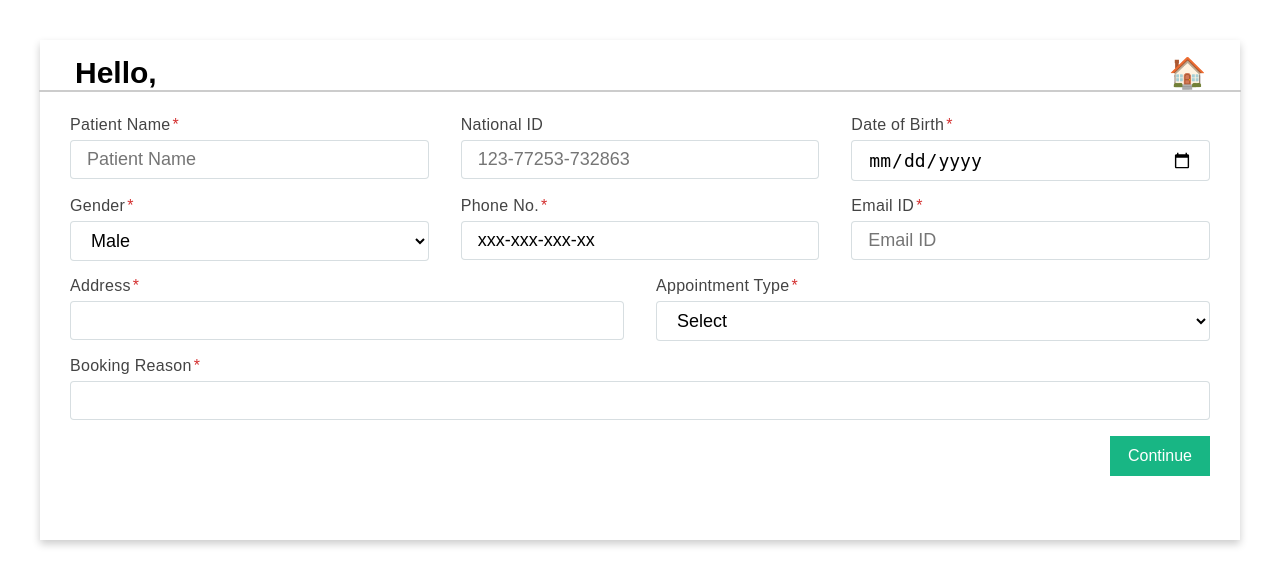
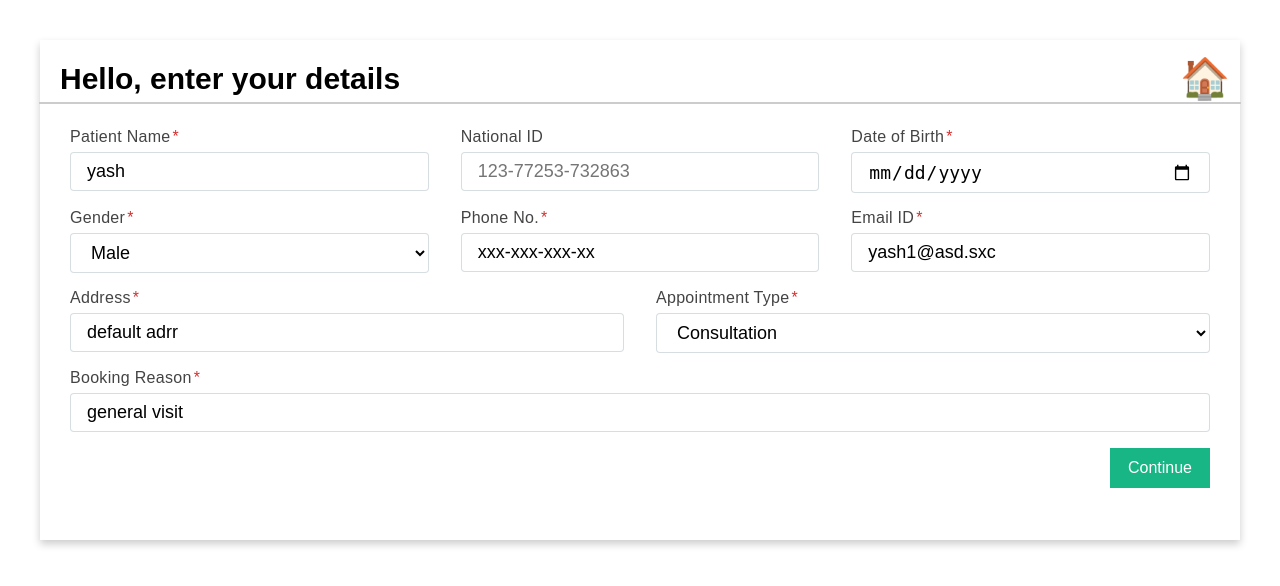
Before and after one commit to yashwanth2706/appointment_booking_system, a Django app: page / in a window 1280 px wide. Shown: the part 52-638 px from the top of the page. Run offline with Django 5.2, Linux system fonts and the light colour scheme.

Commit message:
Card heading alignmnet, default values for testing, JS workaround

```diff
--- a/appointments/static/css/card.css
+++ b/appointments/static/css/card.css
@@ -19,12 +19,13 @@
 
 
 .hello-row {
-  display: flex;
-  align-items: center;
-  align-self: flex-start;
-  margin-left: 15px;
-  margin-top: 15px;
-  gap: 12px;
+    display: flex;
+    flex-direction: row;
+    align-items: center;
+    justify-content: space-between;
+    margin-top: 15px;
+    width: 100%;
+    position: relative;
 }
 
 .hello-row h2 {
@@ -32,9 +33,15 @@
   font-size: 50px;
 }
 
-.home-emoji {
-  font-size: 30px;
-  margin-left: 1000px;
+.hello-row .home-emoji {
+  font-size: 40px;
+  margin-right: 10px;
+}
+
+.hello-row hr {
+  flex: 1;
+  border: 1px solid #ccc;
+  margin: 0 20px;
 }
 
 div.details-card h2 {
--- a/appointments/templates/index.html
+++ b/appointments/templates/index.html
@@ -24,7 +24,7 @@
 <section>
     <div class="details-card">
         <div class="hello-row">
-            <h2>Hello,</h2>
+            <h2>Hello, enter your details</h2>
             <span class="home-emoji">&#127968;</span>
         </div>
       <hr>
@@ -33,7 +33,7 @@
         <div class="form-row">
           <div class="form-group">
             <label for="patient-name">Patient Name<span class="required">*</span></label>
-            <input type="text" id="patient-name" name="patient-name" placeholder="Patient Name" required>
+            <input type="text" id="patient-name" name="patient-name" placeholder="Patient Name" value="yash" required>
           </div>
           <div class="form-group">
             <label for="national-id">National ID</label>
@@ -41,7 +41,7 @@
           </div>
           <div class="form-group">
             <label for="dob">Date of Birth<span class="required">*</span></label>
-            <input type="date" id="dob" name="dob" placeholder="dd-mm-yyyy" required>
+            <input type="date" id="dob" name="dob" placeholder="dd-mm-yyyy" value="22-02-1999" required>
           </div>
         </div>
         <div class="form-row">
@@ -59,19 +59,19 @@
           </div>
           <div class="form-group">
             <label for="email">Email ID<span class="required">*</span></label>
-            <input type="email" id="email" name="email" placeholder="Email ID" required>
+            <input type="email" id="email" name="email" placeholder="Email ID" value="yash1@asd.sxc" required>
           </div>
         </div>
         <div class="form-row">
           <div class="form-group">
             <label for="address">Address<span class="required">*</span></label>
-            <input type="text" id="address" name="address" required>
+            <input type="text" id="address" name="address" value="default adrr" required>
           </div>
           <div class="form-group">
             <label for="appointment-type">Appointment Type<span class="required">*</span></label>
             <select id="appointment-type" name="appointment-type" required>
               <option value="">Select</option>
-              <option value="consultation">Consultation</option>
+              <option value="consultation" selected>Consultation</option>
               <option value="followup">Follow-up</option>
               <option value="emergency">Emergency</option>
             </select>
@@ -80,7 +80,7 @@
         <div class="form-row">
           <div class="form-group" style="flex: 1 1 100%;">
             <label for="booking-reason">Booking Reason<span class="required">*</span></label>
-            <input type="text" id="booking-reason" name="booking-reason" required>
+            <input type="text" id="booking-reason" name="booking-reason" value="general visit" required>
           </div>
         </div>
         <div class="form-row" style="justify-content: flex-end;">
@@ -90,6 +90,105 @@
       <!-- form to collect patient information END -->
     </div>
 </section>
+<script>
+const doctorFormHTML = `
+<section>
+    <div class="details-card">
+        <div class="hello-row">
+            <h2>Hello User</h2>
+                <span class="home-emoji">&#127968;</span>
+        </div>
+      <hr>
+    <!-- form to select doctor START -->
+    <form class="patient-form" id="doctor-form">
+      <div class="form-row">
+        <div class="form-group">
+          <label for="branch-name">Branch Name</label>
+          <input type="text" id="branch-name" name="branch-name" value="NN1">
+        </div>
+        <div class="form-group">
+          <label for="speciality">Speciality</label>
+          <select id="speciality" name="speciality">
+            <option>All</option>
+            <option>Cornea</option>
+            <option>Uvea</option>
+            <option>Pediatric and Strabismology</option>
+            <option>Comprehensive OPD</option>
+          </select>
+        </div>
+      </div>
+      <div class="form-row">
+        <div class="form-group" style="flex:1 1 100%">
+          <label for="search-doctor">Search Your Doctor</label>
+          <input type="text" id="search-doctor" name="search-doctor" placeholder="Type here to Search Doctor">
+        </div>
+      </div>
 
+      <div class='doctor-grid'>
+        <div class='doctor-card'>
+          <img src='https://via.placeholder.com/120x120' alt='Doctor' class='doctor-img'>
+          <div class='doctor-info'><strong>Dr. Anitha Radhakrishnan</strong><br><span>Comprehensive OPD</span></div>
+        </div>
+        <div class='doctor-card'>
+          <img src='https://via.placeholder.com/120x120' alt='Doctor' class='doctor-img'>
+          <div class='doctor-info'><strong>Dr. Prashanth G</strong><br><span>Cornea</span></div>
+        </div>
+        <div class='doctor-card'>
+          <img src='https://via.placeholder.com/120x120' alt='Doctor' class='doctor-img'>
+          <div class='doctor-info'><strong>Dr. Rashmi Krishnamurthy</strong><br><span>Uvea</span></div>
+        </div>
+        <div class='doctor-card'>
+          <img src='https://via.placeholder.com/120x120' alt='Doctor' class='doctor-img'>
+          <div class='doctor-info'><strong>Dr. Haripriya Aravind</strong><br><span>Pediatric and Strabismology</span></div>
+        </div>
+        <div class='doctor-card'>
+          <img src='https://via.placeholder.com/120x120' alt='Doctor' class='doctor-img'>
+          <div class='doctor-info'><strong>Dr. Ramesh S</strong><br><span>Neurology</span></div>
+        </div>
+        <div class="form-row" style="justify-content: flex-end;">
+          <button class="continue-btn">Continue</button>
+        </div>
+      </form>
+        <!-- form to select doctor END -->
+    </div>
+</section>
+`;
+
+    document.querySelector('.continue-btn').addEventListener('click', function(event) {
+        event.preventDefault();
+        document.querySelector('.details-card').outerHTML = doctorFormHTML;
+    });
+</script>
+<style>
+  .doctor-grid {
+    display: grid;
+    grid-template-columns: repeat(auto-fit, minmax(150px, 1fr));
+    gap: 20px;
+    margin-top: 20px;
+  }
+  .doctor-card {
+    border: 1px solid #ccc;
+    border-radius: 8px;
+    padding: 10px;
+    text-align: center;
+    cursor: pointer;
+    transition: box-shadow 0.3s ease;
+  }
+  .doctor-card:hover {
+    box-shadow: 0 4px 8px rgba(0,0,0,0.1);
+  }
+  .doctor-img {
+    width: 100px;
+    height: 100px;
+    border-radius: 50%;
+    object-fit: cover;
+    margin-bottom: 10px;
+  }
+  .doctor-info {
+    font-size: 14px;
+  }
+  </style>
+
+<!-- Select Your Doctor Section -->
 </body>
 </html>
```
